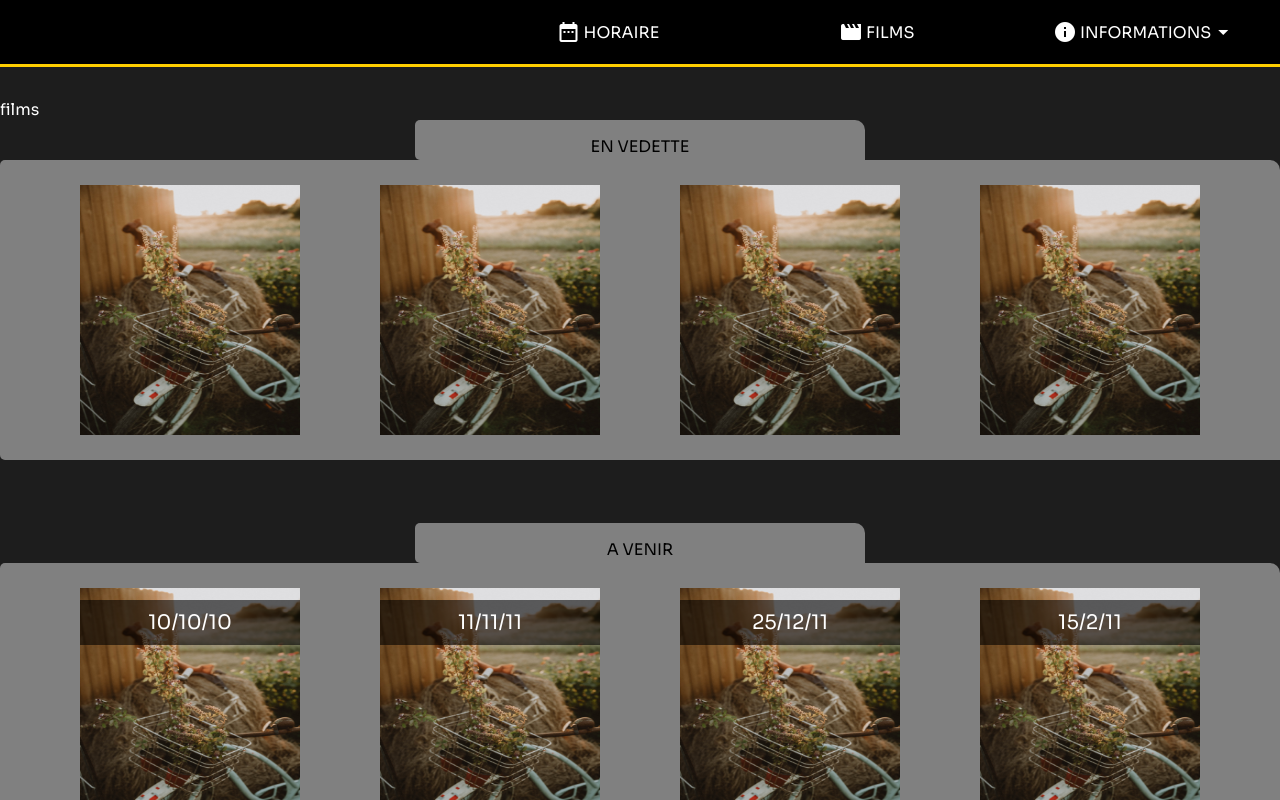
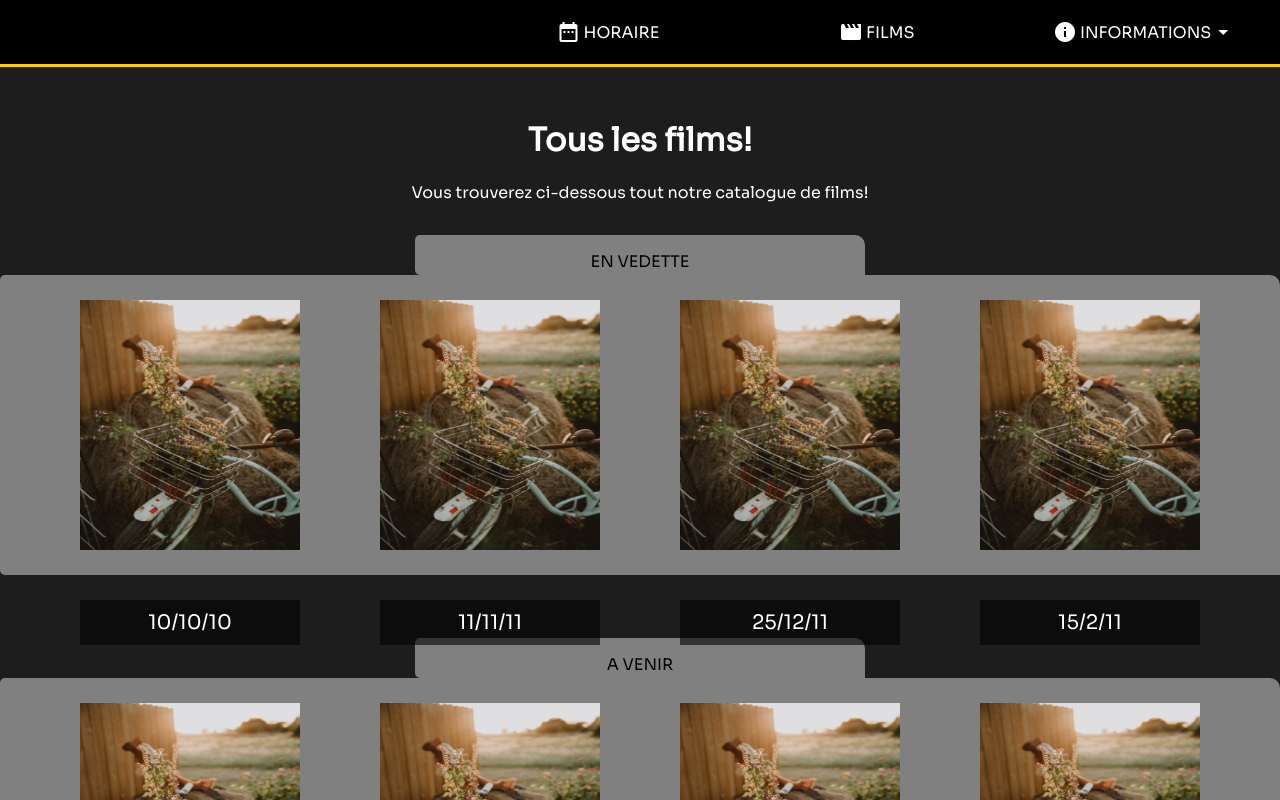
Before and after one commit to Vyktors/SD_Cinema, a Vue app: page /films in a window 1280 px wide. Shown: the top 800 px of the page. Built offline with nearby package versions, Linux system fonts and the light colour scheme.

Commit message:
Ajout titre verification Informations Style acceuil

```diff
--- a/src/components/Section/RangeeHoraire.vue
+++ b/src/components/Section/RangeeHoraire.vue
@@ -177,7 +177,7 @@
 }
 
 .highlight {
-    border: solid 2px #fece00;
+    border: solid 4px #fece00;
 }
 
     .horaire-journalier {
--- a/src/components/Section/TableauHoraire.vue
+++ b/src/components/Section/TableauHoraire.vue
@@ -42,6 +42,6 @@ export default {
 }
 
 .rangee-horaire{
-    margin-bottom: 10px;
+    margin-bottom: 1rem;
 }
 </style>
--- a/src/components/section/CCTile.vue
+++ b/src/components/section/CCTile.vue
@@ -1,6 +1,6 @@
 <template>
     <div class="ccTile">
-        <img class="ccImg" :src="'${ img }'">
+        <img class="ccImg" :src="`${ img }`">
         <div class="ccNom"> {{ nom }} </div>
         <div class="ccPrix">{{ formattedCurrencyValue }}</div>
     </div>
--- a/src/components/section/CarteCadeaux.vue
+++ b/src/components/section/CarteCadeaux.vue
@@ -5,6 +5,7 @@
             v-bind:key="index"
             :nom="item.nom"
             :prix="item.prix"
+            :img="item.img"
             />
     </div>
 </template>
--- a/src/components/section/Item.vue
+++ b/src/components/section/Item.vue
@@ -39,6 +39,7 @@
         border-right: 2px solid #fece00;
         padding-right:1rem;
         margin:6px 0;
+        text-align:right;
     }
 
     .tileExtraRight {
--- /dev/null
+++ b/src/components/section/TitrePage.vue
@@ -0,0 +1,32 @@
+<template>
+    <div class="title">
+        <h1>{{ titre }}</h1>
+    </div>
+    <div class="textHeader">
+        {{ description }}
+    </div>
+</template>
+<script>
+    export default {
+        name: 'TitrePage',
+        props: {
+            titre: String,
+            description: String
+        }
+    }
+</script>
+<!-- Add "scoped" attribute to limit CSS to this component only -->
+<style scoped>
+    .title {
+        display: flex;
+        justify-content: center;
+        align-items: center;
+    }
+    .textHeader {
+        display: flex;
+        justify-content: center;
+        padding: 0 2rem 2rem;
+        font-size: 16px;
+        text-align: center;
+    }
+</style>
--- a/src/views/Accueil.vue
+++ b/src/views/Accueil.vue
@@ -1,17 +1,19 @@
 <template>
-    <TableauHoraire
-        :liste-film="listeFilm"
-    />
+    <TitrePage :titre="'Bienvenue chez Cinema'"
+               :description="`Ci-dessous l'horaire de la semaine`" />
+    <TableauHoraire :liste-film="listeFilm" />
 </template>
 
 <script>
     import axios from 'axios';
+    import TitrePage from '@/components/section/TitrePage.vue'
     import TableauHoraire from "@/components/section/TableauHoraire.vue"
     export default {
         name: 'Acceuil',
 
         components: {
-            TableauHoraire
+            TableauHoraire,
+            TitrePage
         },
         data() {
             return {
--- a/src/views/Film.vue
+++ b/src/views/Film.vue
@@ -1,15 +1,18 @@
 <template>
+    <TitrePage :titre="film.titre"
+               :description="'Vous trouverez ci-dessous toutes les informations pour votre aventure!'" />
     <DescriptionFilm v-if="charged" :objFilm="film" />
 </template>
 
 <script>
     import axios from 'axios';
     import DescriptionFilm from "@/components/section/DescriptionFilm.vue";
-
+    import TitrePage from '@/components/section/TitrePage.vue'
     export default {
         name: 'Film',
         components: {
             DescriptionFilm,
+            TitrePage
         },
         data() {
             return {
--- a/src/views/Films.vue
+++ b/src/views/Films.vue
@@ -1,5 +1,6 @@
 <template>
-films
+    <TitrePage :titre="'Tous les films!'"
+               :description="'Vous trouverez ci-dessous tout notre catalogue de films!'" />
     <RangeeFilmVedette/>
     <br><br><br>
     <RangeeFilmAVenir/>
@@ -11,12 +12,14 @@ films
     import RangeeFilmVedette from '@/components/section/RangeeFilmVedette.vue'
     import RangeeFilmAVenir from '@/components/section/RangeeFilmAVenir.vue'
     import TousLesFilms from '@/components/section/RangeeFilm.vue'
+    import TitrePage from '@/components/section/TitrePage.vue'
     export default {
             name: 'Films',
             components: {
                RangeeFilmVedette,
                RangeeFilmAVenir,
-           TousLesFilms
+                TousLesFilms,
+                TitrePage
             }
     }
 </script>
--- a/src/views/Information.vue
+++ b/src/views/Information.vue
@@ -1,12 +1,7 @@
 <template>
-    <div class="contFull">
-        <div class="title">
-            <h1>Informations</h1>
-        </div>
-        <div class="textHeader">
-            Vous trouverez ci-dessous toutes les informations pour votre aventure!
-        </div>
-    </div>
+    <TitrePage
+                :titre="'Informations'"
+                :description="'Vous trouverez ci-dessous toutes les informations pour votre aventure!'"/>
 
     <!--BILLETERIE-->
     <div class="contFull odd">
@@ -14,14 +9,14 @@
             <h2 id="billetterie">- Billeterie -</h2>
         </div>
         <div class="container">
-            <TableauTarif :list="billets.main"/>
+            <TableauTarif v-if="checkBillets" :list="billets.main"/>
         </div>
 
         <div class="title">
             <h2>- Tarifs speciaux -</h2>
         </div>
         <div class="container">
-            <ListeItem :list="billets.extra"/>
+            <ListeItem v-if="checkBillets" :list="billets.extra"/>
         </div>
     </div>
 
@@ -31,7 +26,7 @@
             <h2 id="carte-cadeau">- Carte cadeau -</h2>
         </div>
         <div class="container">
-            <CarteCadeaux :cadeaux="cadeaux"/>
+            <CarteCadeaux v-if="checkCadeaux" :cadeaux="cadeaux"/>
         </div>
     </div>
 
@@ -41,7 +36,7 @@
             <h2 id="nourriture">- Nourriture -</h2>
         </div>
         <div class="container">
-            <ListeItem :list="bouffe" />
+            <ListeItem v-if="checkNourriture" :list="bouffe" />
         </div>
     </div>
 
@@ -76,6 +71,7 @@
 <script>
     import axios from 'axios';
 
+    import TitrePage from '@/components/section/TitrePage.vue'
     import TableauTarif from '@/components/section/TableauTarif.vue';
     import ListeItem from '@/components/section/ListeItem.vue';
     import CarteCadeaux from '@/components/section/CarteCadeaux.vue';
@@ -85,7 +81,8 @@
         components: {
             TableauTarif,
             ListeItem,
-            CarteCadeaux
+            CarteCadeaux,
+            TitrePage
         },
         data() {
             return {
@@ -123,11 +120,6 @@
                     this.cadeaux = response.data
                     this.checkCadeaux = true
                 })
-
-
-            if (this.checkBillets && this.checkCadeaux && this.checkNourriture) {
-                this.charged = true
-            }
         }
 }
 </script>
```
Lines whose indentation alone changed are shown as unchanged.
